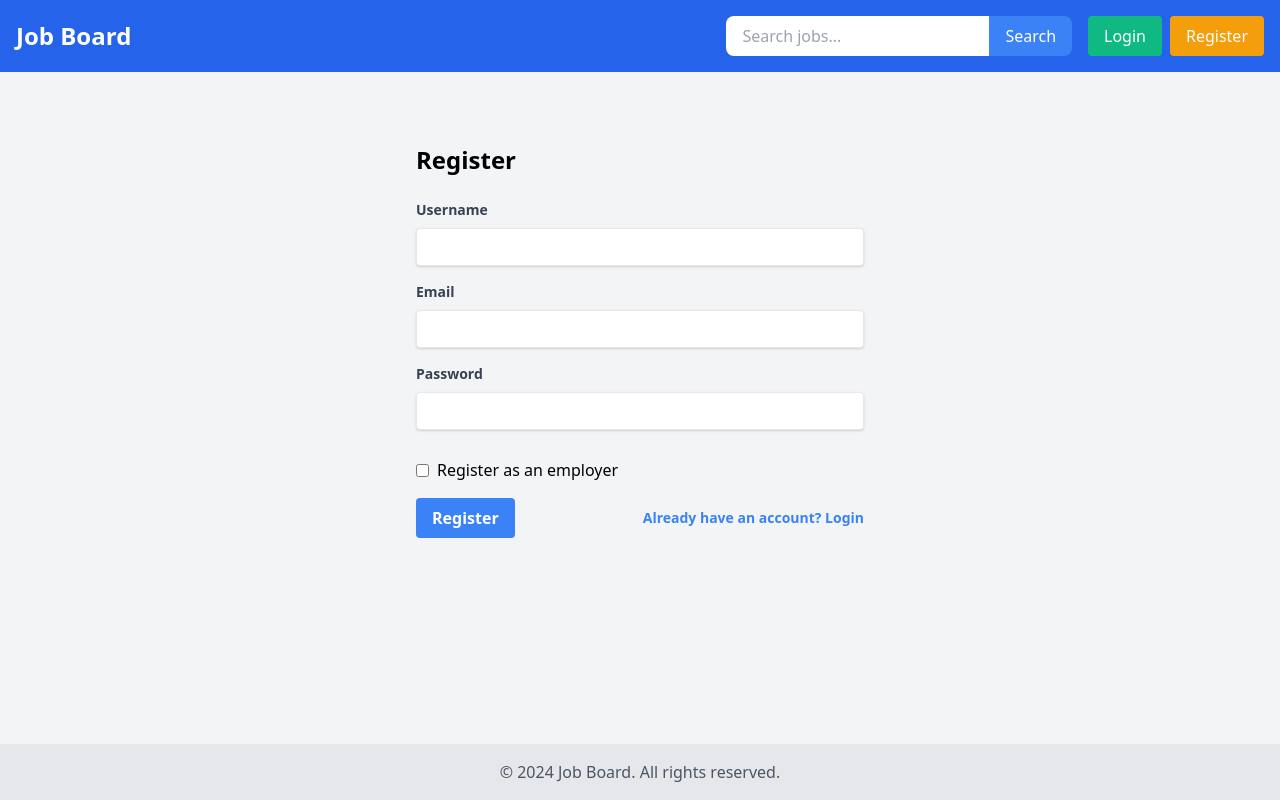
After one commit to thomascodes1-dot/HotSauceJobs_agent, a Flask app: page /register in a window 1280 px wide. The commit adds this page. Run offline with Flask 3, Linux system fonts and the light colour scheme; parts of the project's set-up code (start-up, migrations or seed data) failed here and were passed over.

Commit message:
hotsaucejobs_agent_v1

```diff
--- a/app.py
+++ b/app.py
@@ -1,18 +1,50 @@
 import os
 from flask import Flask
+from flask_login import LoginManager
 from extensions import db
+import logging
+from sqlalchemy.exc import SQLAlchemyError
 
 def create_app():
     app = Flask(__name__)
-    app.config["SQLALCHEMY_DATABASE_URI"] = os.environ.get("DATABASE_URL")
-    db.init_app(app)
+    app.config["SQLALCHEMY_DATABASE_URI"] = os.environ.get("DATABASE_URL") + "?sslmode=require"
+    app.config["SECRET_KEY"] = os.environ.get("SECRET_KEY", "fallback_secret_key")
+
+    # Set up logging
+    logging.basicConfig(level=logging.INFO)
+    app.logger.setLevel(logging.INFO)
+
+    # Initialize database
+    try:
+        db.init_app(app)
+        app.logger.info("Database initialized successfully")
+    except SQLAlchemyError as e:
+        app.logger.error(f"Error initializing database: {str(e)}")
+        raise
+
+    login_manager = LoginManager()
+    login_manager.init_app(app)
+    login_manager.login_view = 'auth.login'
+
+    @login_manager.user_loader
+    def load_user(user_id):
+        from models import User
+        return User.query.get(int(user_id))
 
     with app.app_context():
         from routes import main
         app.register_blueprint(main)
 
+        from auth import auth as auth_blueprint
+        app.register_blueprint(auth_blueprint)
+
         import models
-        db.create_all()
+        try:
+            db.create_all()
+            app.logger.info("Database tables created successfully")
+        except SQLAlchemyError as e:
+            app.logger.error(f"Error creating database tables: {str(e)}")
+            raise
 
         add_sample_data()
 
@@ -23,18 +55,24 @@ def add_sample_data():
 
     # Check if data already exists
     if Company.query.first() is None:
-        # Add sample companies
-        company1 = Company(name="Tech Innovators", description="Leading tech company")
-        company2 = Company(name="Green Energy Solutions", description="Sustainable energy provider")
-        db.session.add_all([company1, company2])
-        db.session.commit()
+        try:
+            # Add sample companies
+            company1 = Company(name="Tech Innovators", description="Leading tech company")
+            company2 = Company(name="Green Energy Solutions", description="Sustainable energy provider")
+            db.session.add_all([company1, company2])
+            db.session.commit()
 
-        # Add sample jobs
-        job1 = Job(title="Software Engineer", description="Develop cutting-edge software", requirements="5+ years experience in Python", company=company1)
-        job2 = Job(title="Data Scientist", description="Analyze complex datasets", requirements="Strong background in statistics and machine learning", company=company1)
-        job3 = Job(title="Solar Panel Technician", description="Install and maintain solar panels", requirements="Experience in electrical systems", company=company2)
-        db.session.add_all([job1, job2, job3])
-        db.session.commit()
+            # Add sample jobs
+            job1 = Job(title="Software Engineer", description="Develop cutting-edge software", requirements="5+ years experience in Python", company=company1)
+            job2 = Job(title="Data Scientist", description="Analyze complex datasets", requirements="Strong background in statistics and machine learning", company=company1)
+            job3 = Job(title="Solar Panel Technician", description="Install and maintain solar panels", requirements="Experience in electrical systems", company=company2)
+            db.session.add_all([job1, job2, job3])
+            db.session.commit()
+
+            current_app.logger.info("Sample data added successfully")
+        except SQLAlchemyError as e:
+            db.session.rollback()
+            current_app.logger.error(f"Error adding sample data: {str(e)}")
 
 if __name__ == "__main__":
     app = create_app()
--- /dev/null
+++ b/auth.py
@@ -0,0 +1,81 @@
+from flask import Blueprint, render_template, redirect, url_for, request, flash, current_app
+from werkzeug.security import generate_password_hash, check_password_hash
+from flask_login import login_user, login_required, logout_user
+from models import User
+from extensions import db
+import logging
+
+auth = Blueprint('auth', __name__)
+
+@auth.route('/register', methods=['GET', 'POST'])
+def register():
+    if request.method == 'POST':
+        username = request.form.get('username')
+        email = request.form.get('email')
+        password = request.form.get('password')
+        is_employer = request.form.get('is_employer') == 'on'
+
+        current_app.logger.info(f"Attempting to register user with email: {email}")
+
+        # Check if user already exists
+        existing_user = User.query.filter((User.email == email) | (User.username == username)).first()
+        if existing_user:
+            if existing_user.email == email:
+                flash('Email address already exists', 'error')
+                current_app.logger.warning(f"Registration failed: Email {email} already exists")
+            else:
+                flash('Username already exists', 'error')
+                current_app.logger.warning(f"Registration failed: Username {username} already exists")
+            return redirect(url_for('auth.register'))
+
+        new_user = User(username=username, email=email, is_employer=is_employer)
+        new_user.set_password(password)
+
+        try:
+            db.session.add(new_user)
+            db.session.commit()
+            current_app.logger.info(f"Successfully registered user: {email}")
+            flash('Registration successful! Please log in.', 'success')
+            return redirect(url_for('auth.login'))
+        except Exception as e:
+            db.session.rollback()
+            current_app.logger.error(f"Error during registration for {email}: {str(e)}")
+            flash('An error occurred during registration. Please try again.', 'error')
+            return redirect(url_for('auth.register'))
+
+    return render_template('register.html')
+
+@auth.route('/login', methods=['GET', 'POST'])
+def login():
+    if request.method == 'POST':
+        email = request.form.get('email')
+        password = request.form.get('password')
+        remember = request.form.get('remember') == 'on'
+
+        current_app.logger.info(f"Attempting login for user: {email}")
+
+        try:
+            user = User.query.filter_by(email=email).first()
+            if user and user.check_password(password):
+                login_user(user, remember=remember)
+                current_app.logger.info(f"Successful login for user: {email}")
+                flash('Logged in successfully.', 'success')
+                next_page = request.args.get('next')
+                return redirect(next_page or url_for('main.index'))
+            else:
+                current_app.logger.warning(f"Failed login attempt for user: {email}")
+                flash('Invalid email or password. Please try again.', 'error')
+        except Exception as e:
+            current_app.logger.error(f"Error during login for {email}: {str(e)}")
+            flash('An error occurred during login. Please try again.', 'error')
+
+    return render_template('login.html')
+
+@auth.route('/logout')
+@login_required
+def logout():
+    current_user_email = current_user.email
+    logout_user()
+    current_app.logger.info(f"User logged out: {current_user_email}")
+    flash('You have been logged out.', 'info')
+    return redirect(url_for('main.index'))
--- a/pyproject.toml
+++ b/pyproject.toml
@@ -10,6 +10,9 @@ python = "^3.11"
 flask = "^3.0.3"
 flask-sqlalchemy = "^3.1.1"
 psycopg2-binary = "^2.9.9"
+flask-login = "^0.6.3"
+sqlalchemy = "^2.0.34"
+werkzeug = "^3.0.4"
 
 
 [build-system]
--- a/templates/base.html
+++ b/templates/base.html
@@ -11,15 +11,33 @@
         <nav class="container mx-auto p-4">
             <div class="flex justify-between items-center">
                 <a href="/" class="text-2xl font-bold">Job Board</a>
-                <form action="{{ url_for('main.search') }}" method="GET" class="flex">
-                    <input type="text" name="q" placeholder="Search jobs..." class="px-4 py-2 rounded-l-lg text-gray-800">
-                    <button type="submit" class="bg-blue-500 text-white px-4 py-2 rounded-r-lg hover:bg-blue-400">Search</button>
-                </form>
+                <div class="flex items-center">
+                    <form action="{{ url_for('main.search') }}" method="GET" class="flex mr-4">
+                        <input type="text" name="q" placeholder="Search jobs..." class="px-4 py-2 rounded-l-lg text-gray-800">
+                        <button type="submit" class="bg-blue-500 text-white px-4 py-2 rounded-r-lg hover:bg-blue-400">Search</button>
+                    </form>
+                    {% if current_user.is_authenticated %}
+                        <span class="mr-4">Welcome, {{ current_user.username }}</span>
+                        <a href="{{ url_for('auth.logout') }}" class="bg-red-500 text-white px-4 py-2 rounded hover:bg-red-400">Logout</a>
+                    {% else %}
+                        <a href="{{ url_for('auth.login') }}" class="bg-green-500 text-white px-4 py-2 rounded hover:bg-green-400 mr-2">Login</a>
+                        <a href="{{ url_for('auth.register') }}" class="bg-yellow-500 text-white px-4 py-2 rounded hover:bg-yellow-400">Register</a>
+                    {% endif %}
+                </div>
             </div>
         </nav>
     </header>
 
     <main class="container mx-auto mt-8 flex-grow">
+        {% with messages = get_flashed_messages(with_categories=true) %}
+            {% if messages %}
+                {% for category, message in messages %}
+                    <div class="mb-4 p-4 rounded-md {% if category == 'error' %}bg-red-100 text-red-700{% elif category == 'success' %}bg-green-100 text-green-700{% else %}bg-blue-100 text-blue-700{% endif %}" role="alert">
+                        {{ message }}
+                    </div>
+                {% endfor %}
+            {% endif %}
+        {% endwith %}
         {% block content %}{% endblock %}
     </main>
 
--- /dev/null
+++ b/templates/register.html
@@ -0,0 +1,44 @@
+{% extends "base.html" %}
+
+{% block content %}
+<div class="max-w-md mx-auto mt-10">
+    <h2 class="text-2xl font-bold mb-6">Register</h2>
+    {% with messages = get_flashed_messages(with_categories=true) %}
+        {% if messages %}
+            {% for category, message in messages %}
+                <div class="mb-4 p-4 rounded-md {% if category == 'error' %}bg-red-100 text-red-700{% elif category == 'success' %}bg-green-100 text-green-700{% else %}bg-blue-100 text-blue-700{% endif %}">
+                    {{ message }}
+                </div>
+            {% endfor %}
+        {% endif %}
+    {% endwith %}
+    <form method="POST" action="{{ url_for('auth.register') }}">
+        <div class="mb-4">
+            <label for="username" class="block text-gray-700 text-sm font-bold mb-2">Username</label>
+            <input type="text" name="username" id="username" required class="shadow appearance-none border rounded w-full py-2 px-3 text-gray-700 leading-tight focus:outline-none focus:shadow-outline">
+        </div>
+        <div class="mb-4">
+            <label for="email" class="block text-gray-700 text-sm font-bold mb-2">Email</label>
+            <input type="email" name="email" id="email" required class="shadow appearance-none border rounded w-full py-2 px-3 text-gray-700 leading-tight focus:outline-none focus:shadow-outline">
+        </div>
+        <div class="mb-4">
+            <label for="password" class="block text-gray-700 text-sm font-bold mb-2">Password</label>
+            <input type="password" name="password" id="password" required class="shadow appearance-none border rounded w-full py-2 px-3 text-gray-700 mb-3 leading-tight focus:outline-none focus:shadow-outline">
+        </div>
+        <div class="mb-4">
+            <label class="flex items-center">
+                <input type="checkbox" name="is_employer" class="form-checkbox">
+                <span class="ml-2">Register as an employer</span>
+            </label>
+        </div>
+        <div class="flex items-center justify-between">
+            <button type="submit" class="bg-blue-500 hover:bg-blue-700 text-white font-bold py-2 px-4 rounded focus:outline-none focus:shadow-outline">
+                Register
+            </button>
+            <a href="{{ url_for('auth.login') }}" class="inline-block align-baseline font-bold text-sm text-blue-500 hover:text-blue-800">
+                Already have an account? Login
+            </a>
+        </div>
+    </form>
+</div>
+{% endblock %}
```
Also changed, not shown: models.py (+15 -0 lines), templates/login.html (added, +40 -0 lines), 1 other file.
